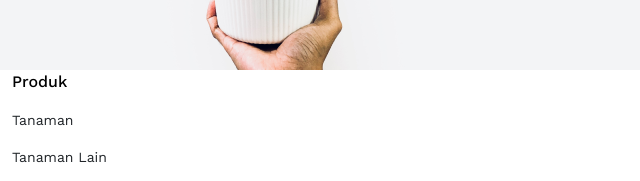
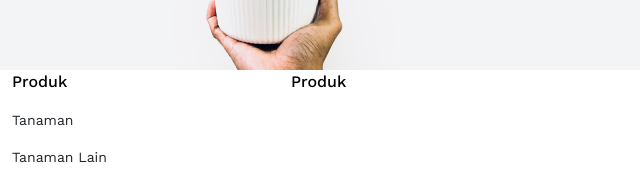
Before and after one commit to 4evastruggling/plant_shop, a plain HTML site: page index.html in a window 1280 px wide. Shown: the part 1329-1510 px from the top of the page, 640-1280 px from the left. Drawn offline with nearby package versions, Linux system fonts and the light colour scheme.

Commit message:
fix: updates to html

```diff
--- a/index.html
+++ b/index.html
@@ -170,7 +170,7 @@
 
                         <div class="col-sm-3">
                             <div class="contact">
-
+                                <p class="contact-title">Produk</p>
                             </div>
                         </div>
                     </div>
```
